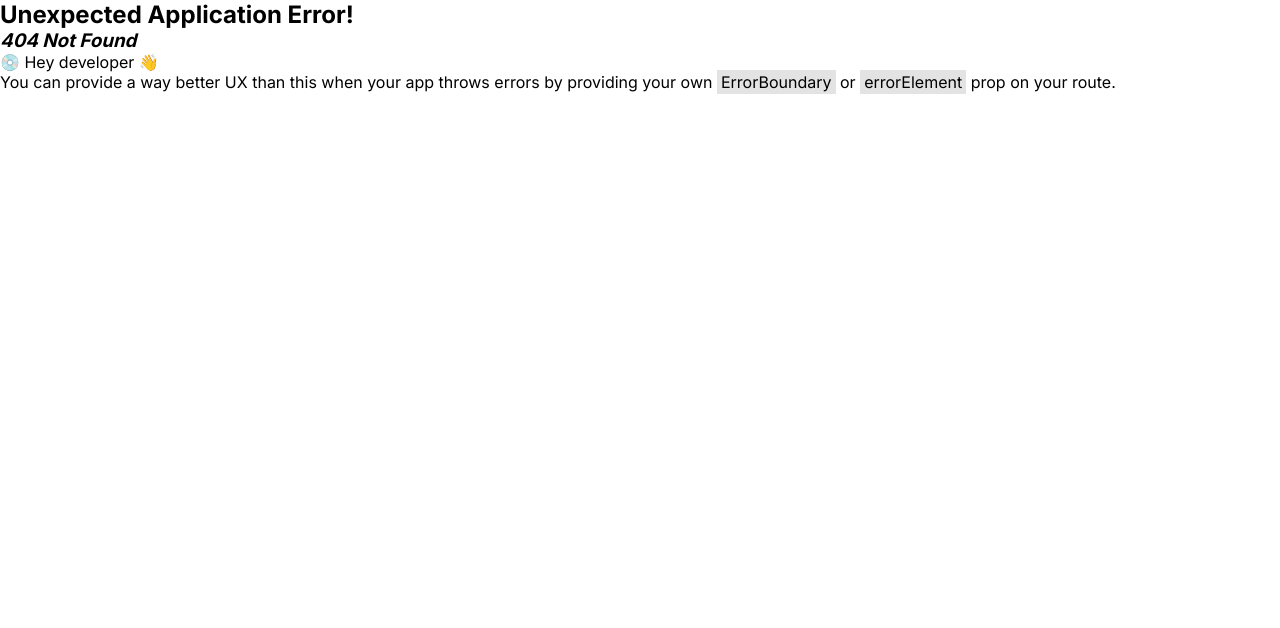
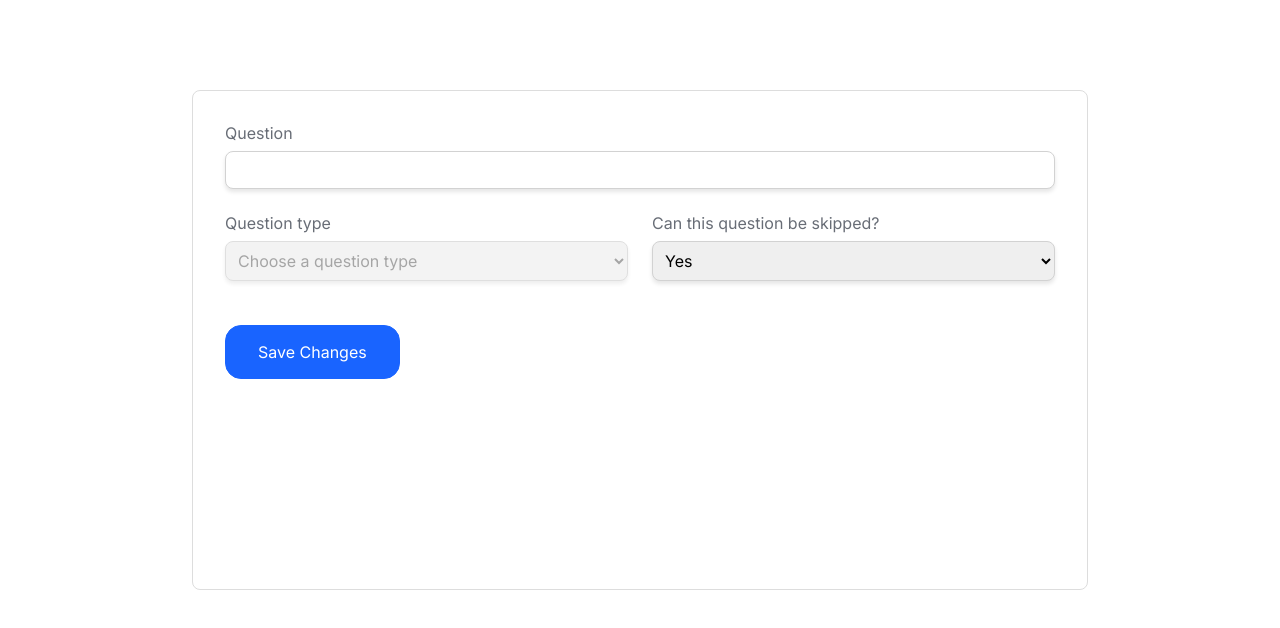
Before and after one commit to Esmanurrr/SurveyApp, a React (Vite) app: page /survey/edit-question/1 in a window 1280 px wide. Before the commit this address had no page. Shown: the top 628 px of the page. Built offline with nearby package versions, Linux system fonts and the light colour scheme; no server answers.

Commit message:
updated minor changes

```diff
--- a/db.json
+++ b/db.json
@@ -106,6 +106,26 @@
             "ikinci option"
           ],
           "responseType": ""
+        },
+        {
+          "id": "0f7c943b-3fbd-4481-8a97-e9bd8a39534e",
+          "name": "deneme4234234",
+          "type": "Single Choice",
+          "options": [
+            "errwr",
+            "werwer"
+          ],
+          "responseType": ""
+        },
+        {
+          "id": "002d2533-d967-4e78-b11e-ce5102154ff2",
+          "name": "tek seçimli seçenek",
+          "type": "Single Choice",
+          "options": [
+            "tek seçiim 1",
+            "tek seçim 2"
+          ],
+          "responseType": ""
         }
       ]
     },
--- a/package.json
+++ b/package.json
@@ -10,11 +10,14 @@
     "preview": "vite preview"
   },
   "dependencies": {
+    "@reduxjs/toolkit": "^2.2.7",
     "axios": "^1.7.2",
     "json-server": "^1.0.0-beta.1",
     "react": "^18.2.0",
     "react-dom": "^18.2.0",
+    "react-redux": "^9.1.2",
     "react-router-dom": "^6.23.1",
+    "redux": "^5.0.1",
     "styled-components": "^6.1.11"
   },
   "devDependencies": {
--- /dev/null
+++ b/src/components/question/EditQuestion.jsx
@@ -0,0 +1,137 @@
+import { useEffect, useState } from "react";
+import { useParams, useNavigate, useLocation } from "react-router-dom";
+import { Button, CardContainer, Container, Dropdown, DropdownWrapper, Flex, InputRes, LabelDiv } from "../../style";
+import Choices from "../options/Choices";
+import InputResponse from "../options/InputResponse";
+import axios from "axios";
+
+function EditQuestion() {
+  const { questionId } = useParams();
+  const navigate = useNavigate();
+  const [questionData, setQuestionData] = useState({
+      name: "", type: "", options: [], responseType: ""
+    });
+  const location = useLocation();
+  const {surveyId} = location.state || {};
+
+  console.log(surveyId);
+  console.log(questionId);
+
+  useEffect(() => {
+    const fetchQuestion = async () => {
+      try {
+        const surveys = await axios.get(`http://localhost:4000/surveys/${surveyId}`);
+        const question = surveys.data.questions.find(q => q.id === questionId);
+        console.log(surveys.data);
+
+        if (question) {
+          setQuestionData({
+            name: question.name,
+            type: question.type,
+            options: question.options || [],
+            responseType: question.responseType || ""
+          });
+        } else {
+          console.log('Question not found');
+        }
+      } catch (err) {
+        console.log(err);
+      }
+    };
+
+    fetchQuestion();
+  }, [questionId]);
+
+  const handleChange = (e) => {
+    const { name, value } = e.target;
+    setQuestionData((prevData) => ({
+      ...prevData,
+      [name]: value
+    }));
+  };
+
+  const handleOptionsChange = (newOptions) => {
+    setQuestionData((prevData) => ({
+      ...prevData,
+      options: newOptions
+    }));
+  };
+
+  const setInputType = (inputType) => {
+    setQuestionData((prevData) => ({
+      ...prevData,
+      responseType: inputType
+    }));
+  };
+
+  const handleSubmit = async (e) => {
+    e.preventDefault();
+
+    const updatedQuestion = {
+      ...questionData
+    };
+
+    try {
+      await axios.put(`http://localhost:4000/questions/${questionId}`, updatedQuestion);
+      console.log("Soru başarıyla güncellendi");
+      navigate(-1); // önceki sayfaya yönlendirme
+    } catch (err) {
+      console.log(err);
+    }
+  };
+
+  const renderQuestionInput = () => {
+    switch (questionData.type) {
+      case "Single Choice":
+      case "Multiple Choice":
+        return (
+          <>
+            <LabelDiv>Options</LabelDiv>
+            <Choices options={questionData.options} setOptions={handleOptionsChange} />
+          </>
+        );
+      case "Text Response":
+        return (<><InputResponse inputType={questionData.responseType} setInputType={setInputType} /></>);
+      case "Long Text Response":
+        return <InputRes type="text" placeholder="Enter your response" />;
+      default:
+        return null;
+    }
+  };
+
+  return (
+    <Container>
+      <CardContainer>
+        <form onSubmit={handleSubmit}>
+          <div>
+            <LabelDiv>Question</LabelDiv>
+            <InputRes type="text" name="name" value={questionData.name} onChange={handleChange} />
+          </div>
+          <Flex>
+            <DropdownWrapper>
+              <LabelDiv>Question type</LabelDiv>
+              <Dropdown disabled name="type" onChange={handleChange} value={questionData.type}>
+                <option value="">Choose a question type</option>
+                <option value="Single Choice">Single Choice</option>
+                <option value="Multiple Choice">Multiple Choice</option>
+                <option value="Text Response">Text Response</option>
+                <option value="Long Text Response">Long Text Response</option>
+              </Dropdown>
+            </DropdownWrapper>
+            <DropdownWrapper>
+              <LabelDiv>Can this question be skipped?</LabelDiv>
+              <Dropdown>
+                <option>Yes</option>
+                <option>No</option>
+              </Dropdown>
+            </DropdownWrapper>
+          </Flex>
+          {renderQuestionInput()}
+          <Button style={{ marginTop: "20px", display: "block" }} type="submit">Save Changes</Button>
+        </form>
+      </CardContainer>
+    </Container>
+  );
+}
+
+export default EditQuestion;
--- a/src/components/question/QuestionCard.jsx
+++ b/src/components/question/QuestionCard.jsx
@@ -1,16 +1,26 @@
-import { Link, useParams } from "react-router-dom";
+import { Link, useNavigate, useParams } from "react-router-dom";
 import { Card, DeleteButton, EditButton } from "../../style";
 import axios from "axios";
 
 
-function QuestionCard({question }) {
+function QuestionCard({question , surveyId}) {
+    const navigate = useNavigate();
 
-    const id = question.id;
-    console.log(id);
+    const handleEdit = () => {
+      navigate(`/survey/edit-question/${question.id}`, {
+        state: {surveyId}
+      });
+    };
 
-    // const handleDeleteQuestion = async (surveyId, id) => {
-    //     await axios.delete(`http://localhost:4000/surveys/${surveyId}/questions/${id}`);
-    // }
+    const handleDelete = async () => {
+      try {
+        const surveys = await axios.get(`http://localhost:4000/surveys/${surveyId}`);
+        const question = surveys.data.questions.filter(q => q.id === question.id);
+        console.log("Soru başarıyla silindi");
+      } catch (err) {
+        console.log(err);
+      }
+    };
 
   return (
     <Card style={{width: "60%", padding: "1rem", display: "flex", justifyContent:"space-between", alignItems: "center"}}>
@@ -19,8 +29,8 @@ function QuestionCard({question }) {
             <span>{question.type}</span>
           </div>
           <div>
-            <EditButton>Edit</EditButton>
-            <DeleteButton><i className="fa-solid fa-trash"></i></DeleteButton>
+            <EditButton onClick={handleEdit}>Edit</EditButton>
+            <DeleteButton onClick={handleDelete}><i className="fa-solid fa-trash"></i></DeleteButton>
           </div>
     </Card>
   )
--- a/src/components/question/QuestionList.jsx
+++ b/src/components/question/QuestionList.jsx
@@ -2,7 +2,7 @@ import { Container, Span } from "../../style"
 import AddQuestionButton from "./AddQuestionButton"
 import QuestionCard from "./QuestionCard"
 
-function QuestionList({questions}) {
+function QuestionList({questions, surveyId}) {
   return (
     <Container>
         {
@@ -15,7 +15,7 @@ function QuestionList({questions}) {
         }
         {
           questions.length > 0 && questions.map((question,index) => (
-            <QuestionCard key={index} question={question} />
+            <QuestionCard surveyId={surveyId} key={index} question={question} />
           ))
         }
         <AddQuestionButton />
--- a/src/components/survey/Survey.jsx
+++ b/src/components/survey/Survey.jsx
@@ -34,7 +34,7 @@ const Survey = () => {
   return (
     <div>
         <SurveyHeader title={title} description={description} id={id}/>
-        <QuestionList questions={questions}/>
+        <QuestionList questions={questions} surveyId={id}/>
     </div>
   )
 }
--- a/src/components/survey/SurveyHeader.jsx
+++ b/src/components/survey/SurveyHeader.jsx
@@ -1,8 +1,13 @@
-import { useLocation, useParams } from "react-router-dom";
+import { useNavigate } from "react-router-dom"; // useNavigate hook'unu import et
 import { Container, Header } from "../../style";
 
-const SurveyHeader = ({title, description, id}) => {
+const SurveyHeader = ({ title, description, id }) => {
+  const navigate = useNavigate(); // useNavigate hook'u ile yönlendirme yapacağız
 
+  // Butona tıklandığında fill-survey sayfasına yönlendirme yap
+  const handleFillSurvey = () => {
+    navigate(`/survey/fill-survey/${id}`); // Survey ID'yi path'te kullan
+  };
 
   return (
     <>
@@ -11,6 +16,21 @@ const SurveyHeader = ({title, description, id}) => {
           <span>Status</span>
           <h2>{title}</h2>
           <p>{description}</p>
+          {/* "Fill the Survey" butonu */}
+          <button
+            onClick={handleFillSurvey}
+            style={{
+              backgroundColor: "#4CAF50",
+              color: "white",
+              padding: "10px 20px",
+              border: "none",
+              borderRadius: "5px",
+              cursor: "pointer",
+              marginTop: "10px"
+            }}
+          >
+            Fill the Survey
+          </button>
         </Container>
       </Header>
     </>
```
Also changed, not shown: src/app/router/Routes.jsx (+6 -1 lines), 1 other file (tests, documents, lock files or other folders). Lines whose indentation alone changed are shown as unchanged.
